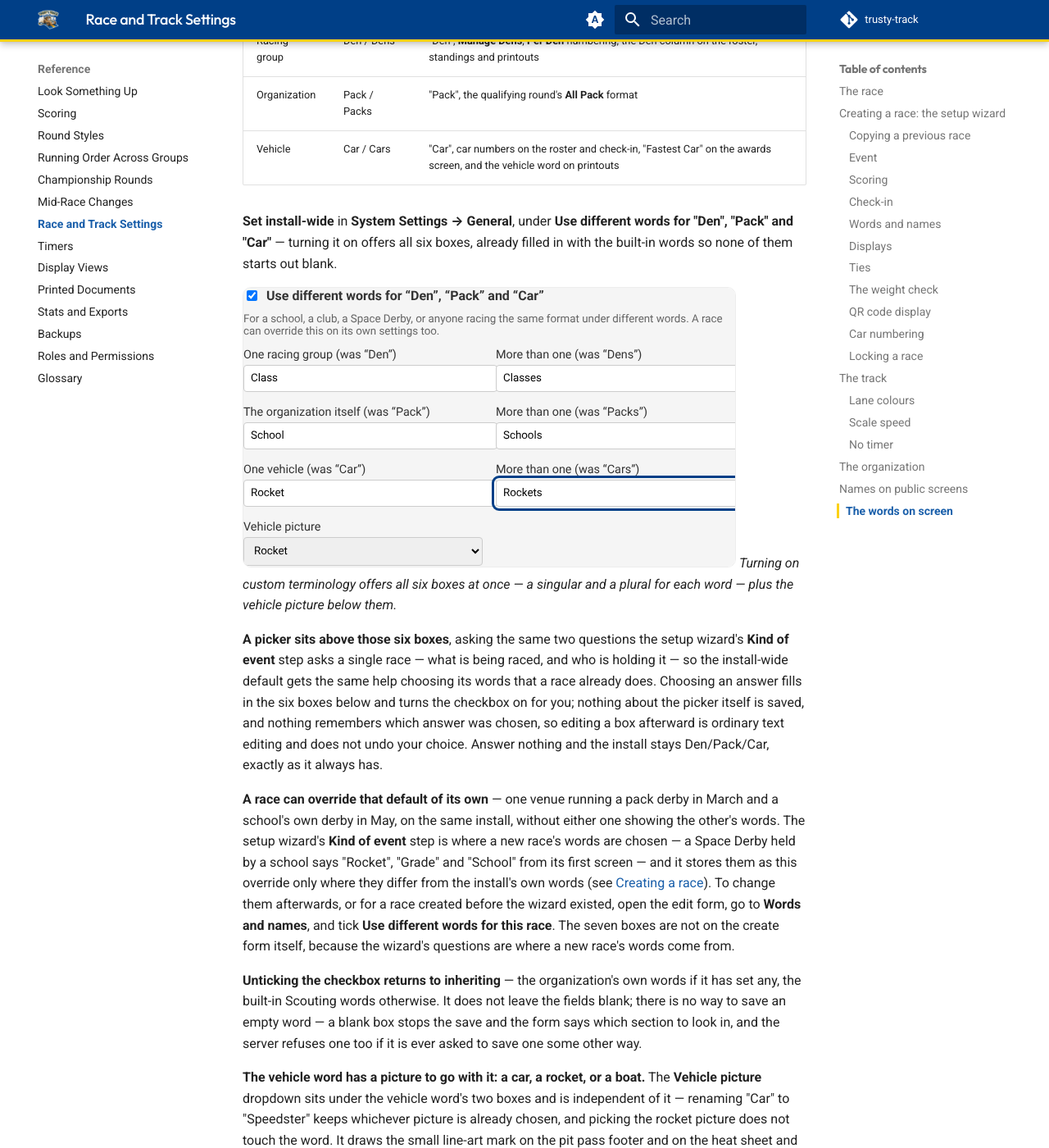
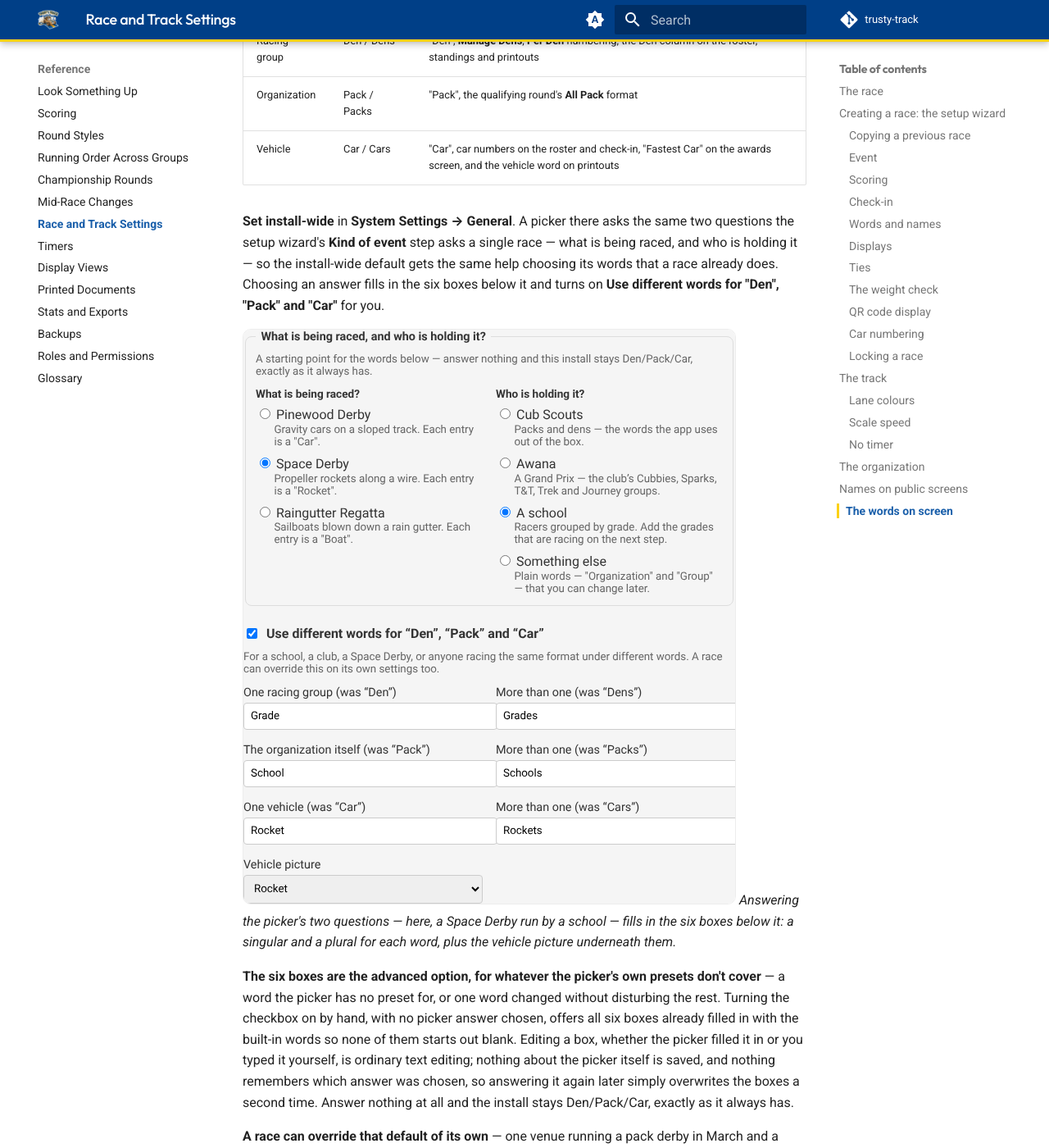
Before and after one commit to dknowles2/trusty-track, an MkDocs documentation site: the page built from docs/reference/race-settings.md, in a window 1280 px wide and 1400 px high, scrolled down 13348 px. Shown: the whole window at 82% size. Built offline with MkDocs 1.6.1 and Material for MkDocs 9.7.7, drawn with Linux system fonts in a browser that asks for light colours; comment, search, counter and statistics services are not loaded.

Commit message:
docs: photograph the terminology picker, not just the six boxes it fills (#1045)
docs/reference/race-settings.md described System Settings' terminology
picker (#928 part 2) but the only screenshot, settings/09-terminology.png,
cropped to the six word boxes below it and never showed the picker at
all — the spec filled the boxes by hand rather than through the picker
it was supposedly illustrating (#989).

SystemSettings.tsx now wraps the picker fieldset and the six-box
`terminology-fields` div in one `data-testid="terminology-picker-and-fields"`
container, so a single screenshot can show cause and effect: an answer
chosen in the picker landing in the boxes below. screenshot-settings.spec.ts
drives the picker (Space Derby + A school) instead of filling the boxes
by hand, and screenshots the whole wrapper.

No picker answer reproduces the old picture's exact "Class"/"School"/
"Rocket" wording, so the reference page's caption and surrounding prose
were updated to describe what the picture now shows (a Space Derby run
by a school — Grade/Grades, School/Schools, Rocket/Rockets), matching
the "Rocket", "Grade" and "School" worked example the page already gives
a few paragraphs down. The prose was also reordered to lead with the
picker before describing the six boxes as the advanced option, matching
how the page already frames the feature.

Fixes #989

Co-authored-by: Claude Sonnet 5 <noreply@anthropic.com>

```diff
--- a/docs/reference/race-settings.md
+++ b/docs/reference/race-settings.md
@@ -455,23 +455,28 @@ rule a computer should be guessing at:
 | Organization | Pack / Packs | "Pack", the qualifying round's **All Pack** format |
 | Vehicle | Car / Cars | "Car", car numbers on the roster and check-in, "Fastest Car" on the awards screen, and the vehicle word on printouts |
 
-**Set install-wide** in **System Settings → General**, under **Use different
-words for "Den", "Pack" and "Car"** — turning it on offers all six boxes,
-already filled in with the built-in words so none of them starts out blank.
+**Set install-wide** in **System Settings → General**. A picker there asks
+the same two questions the setup wizard's **Kind of event** step asks a
+single race — what is being raced, and who is holding it — so the
+install-wide default gets the same help choosing its words that a race
+already does. Choosing an answer fills in the six boxes below it and turns
+on **Use different words for "Den", "Pack" and "Car"** for you.
 
-![The terminology fields in System Settings, switched on and filled in with "Class"/"Classes", "School"/"Schools" and "Rocket"/"Rockets", with the vehicle picture set to Rocket](../assets/screenshots/settings/09-terminology.png)
-_Turning on custom terminology offers all six boxes at once — a singular
-and a plural for each word — plus the vehicle picture below them._
+![The terminology picker in System Settings with "Space Derby" and "A school" chosen, and the six boxes below it filled in with "Grade"/"Grades", "School"/"Schools" and "Rocket"/"Rockets", with the vehicle picture set to Rocket](../assets/screenshots/settings/09-terminology.png)
+_Answering the picker's two questions — here, a Space Derby run by a
+school — fills in the six boxes below it: a singular and a plural for each
+word, plus the vehicle picture underneath them._
 
-**A picker sits above those six boxes**, asking the same two questions the
-setup wizard's **Kind of event** step asks a single race — what is being
-raced, and who is holding it — so the install-wide default gets the same
-help choosing its words that a race already does. Choosing an answer fills
-in the six boxes below and turns the checkbox on for you; nothing about the
-picker itself is saved, and nothing remembers which answer was chosen, so
-editing a box afterward is ordinary text editing and does not undo your
-choice. Answer nothing and the install stays Den/Pack/Car, exactly as it
-always has.
+**The six boxes are the advanced option, for whatever the picker's own
+presets don't cover** — a word the picker has no preset for, or one word
+changed without disturbing the rest. Turning the checkbox on by hand, with
+no picker answer chosen, offers all six boxes already filled in with the
+built-in words so none of them starts out blank. Editing a box, whether the
+picker filled it in or you typed it yourself, is ordinary text editing;
+nothing about the picker itself is saved, and nothing remembers which
+answer was chosen, so answering it again later simply overwrites the boxes
+a second time. Answer nothing at all and the install stays Den/Pack/Car,
+exactly as it always has.
 
 **A race can override that default of its own** — one venue running a pack
 derby in March and a school's own derby in May, on the same install, without
```
Also changed, not shown: frontend/e2e/docs/screenshot-settings.spec.ts (+24 -16 lines), docs/assets/screenshots/settings/09-terminology.png, 1 other file.
